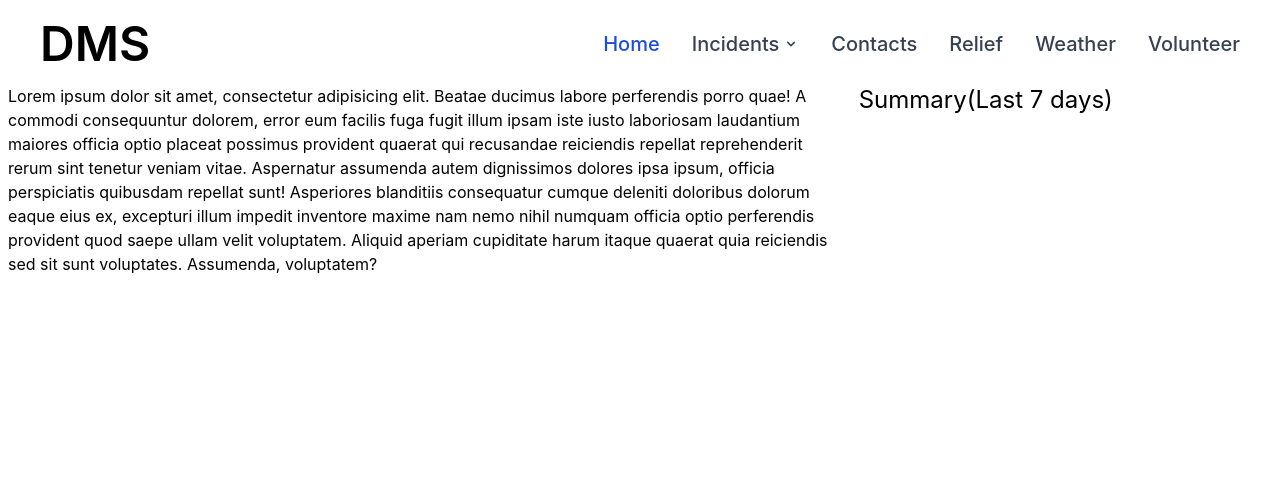
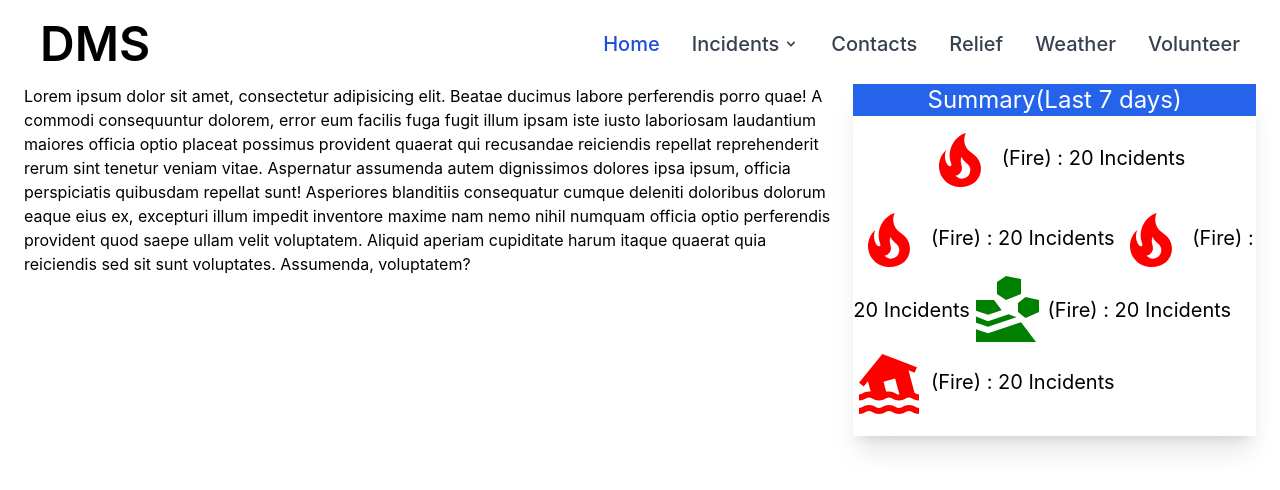
Before and after one commit to thenepaligamer/DisasterManagementSystems, a React (Vite) app in the folder FrontEnd/: page / in a window 1280 px wide. Shown: the top 490 px of the page. Built offline with nearby package versions, Linux system fonts and the light colour scheme.

Commit message:
7days summary section done

```diff
--- a/FrontEnd/package.json
+++ b/FrontEnd/package.json
@@ -8,6 +8,9 @@
     "preview": "vite preview"
   },
   "dependencies": {
+    "@mdi/font": "^7.0.96",
+    "@mdi/js": "^7.0.96",
+    "@mdi/react": "^1.6.1",
     "@reduxjs/toolkit": "^1.8.2",
     "react": "^18.0.0",
     "react-dom": "^18.0.0",
--- /dev/null
+++ b/FrontEnd/src/assets/disaster-icons/FireIcon.jsx
@@ -0,0 +1,12 @@
+export default function FireIcon({height, color, width}) {
+    return (
+        <>
+            <span>
+                <svg xmlns="http://www.w3.org/2000/svg" height={height} width={width} viewBox="0 0 24 24">
+                    <path fill={color} d="M17.66 11.2C17.43 10.9 17.15 10.64 16.89 10.38C16.22 9.78 15.46 9.35 14.82 8.72C13.33 7.26 13 4.85 13.95 3C13 3.23 12.17 3.75 11.46 4.32C8.87 6.4 7.85 10.07 9.07 13.22C9.11 13.32 9.15 13.42 9.15 13.55C9.15 13.77 9 13.97 8.8 14.05C8.57 14.15 8.33 14.09 8.14 13.93C8.08 13.88 8.04 13.83 8 13.76C6.87 12.33 6.69 10.28 7.45 8.64C5.78 10 4.87 12.3 5 14.47C5.06 14.97 5.12 15.47 5.29 15.97C5.43 16.57 5.7 17.17 6 17.7C7.08 19.43 8.95 20.67 10.96 20.92C13.1 21.19 15.39 20.8 17.03 19.32C18.86 17.66 19.5 15 18.56 12.72L18.43 12.46C18.22 12 17.66 11.2 17.66 11.2M14.5 17.5C14.22 17.74 13.76 18 13.4 18.1C12.28 18.5 11.16 17.94 10.5 17.28C11.69 17 12.4 16.12 12.61 15.23C12.78 14.43 12.46 13.77 12.33 13C12.21 12.26 12.23 11.63 12.5 10.94C12.69 11.32 12.89 11.7 13.13 12C13.9 13 15.11 13.44 15.37 14.8C15.41 14.94 15.43 15.08 15.43 15.23C15.46 16.05 15.1 16.95 14.5 17.5H14.5Z" />
+                </svg>
+            </span>
+
+        </>
+    );
+}
--- a/FrontEnd/src/components/Dashboard.jsx
+++ b/FrontEnd/src/components/Dashboard.jsx
@@ -3,20 +3,20 @@ import SevenDaysSummary from "./summary/sevendaysummary";
 export default function Dashboard (){
     return (
         <>
-            <div className="grid grid-cols-3 px-2 gap-3 mt-4 ">
+            <div className="grid grid-cols-12 px-6 gap-3 mt-4 ">
                 {/*/!*<div>Incident summary </div> Todo: most recent incident summary*!/*/}
                 {/*<div>*/}
                 {/*    <SevenDaysSummary />*/}
                 {/*</div>*/}
                 {/*<div>Relief (Last week)</div>*/}
 
-                <div className="col-span-2">
+                <div className="col-span-8">
                    Lorem ipsum dolor sit amet, consectetur adipisicing elit. Beatae ducimus labore perferendis porro quae! A commodi consequuntur dolorem, error eum facilis fuga fugit illum ipsam iste iusto laboriosam laudantium maiores officia optio placeat possimus provident quaerat qui recusandae reiciendis repellat reprehenderit rerum sint tenetur veniam vitae. Aspernatur assumenda autem dignissimos dolores ipsa ipsum, officia perspiciatis quibusdam repellat sunt! Asperiores blanditiis consequatur cumque deleniti doloribus dolorum eaque eius ex, excepturi illum impedit inventore maxime nam nemo nihil numquam officia optio perferendis provident quod saepe ullam velit voluptatem. Aliquid aperiam cupiditate harum itaque quaerat quia reiciendis sed sit sunt voluptates. Assumenda, voluptatem?
                 </div>
-                <div className="">
-
+                <div className="col-span-4">
                     <SevenDaysSummary />
                 </div>
+
             </div>
         </>
     )
--- /dev/null
+++ b/FrontEnd/src/components/summary/sevendayssummary.module.css
@@ -0,0 +1,3 @@
+svg{
+    display: inline !important;
+}
--- a/FrontEnd/src/components/summary/sevendaysummary.jsx
+++ b/FrontEnd/src/components/summary/sevendaysummary.jsx
@@ -1,9 +1,40 @@
+import FireIcon from "../../assets/disaster-icons/FireIcon";
+import './sevendayssummary.module.css'
+import Icon from '@mdi/react'
+import {mdiFire, mdiHomeFlood, mdiLandslide} from '@mdi/js'
 export default function SevenDaysSummary() {
     return (
         <>
-            <div className=" ">
-               <h2 className="text-2xl"> Summary(Last 7 days) </h2>
+            <div className="shadow-xl hover:ease-in hover:bg-amber-50  hover:cursor-pointer">
+                <div className="pb-4">
+               <h2 className="text-2xl text-white bg-blue-600 text-center"> Summary(Last 7 days) </h2>
+                <div className="main">
+                <div className="text-center py-2">
+                    <span className="text-xl ">
+                        {/*<FireIcon color="red" height="60px" width="60px" />*/}
+                        <Icon path={mdiFire} size={3} color="red" /> (Fire) : 20 Incidents
+                    </span>
 
+                </div>
+                    <div>
+                        <span className="text-xl pt-">
+                        {/*<FireIcon color="red" height="60px" width="60px" />*/}
+                            <Icon path={mdiFire} size={3} color="red" /> (Fire) : 20 Incidents
+                        </span>
+                        <span className="text-xl ">
+                        {/*<FireIcon color="red" height="60px" width="60px" />*/}
+                            <Icon path={mdiFire} size={3} color="red" /> (Fire) : 20 Incidents
+                        </span><span className="text-xl ">
+                        {/*<FireIcon color="red" height="60px" width="60px" />*/}
+                            <Icon path={mdiLandslide} size={3} color="green" /> (Fire) : 20 Incidents
+                        </span><span className="text-xl ">
+                        {/*<FireIcon color="red" height="60px" width="60px" />*/}
+                            <Icon path={mdiHomeFlood} size={3} color="red" /> (Fire) : 20 Incidents
+                        </span>
+                    </div>
+
+                </div>
+                </div>
             </div>
         </>
     )
```
Also changed, not shown: 1 other file (tests, documents, lock files or other folders).
